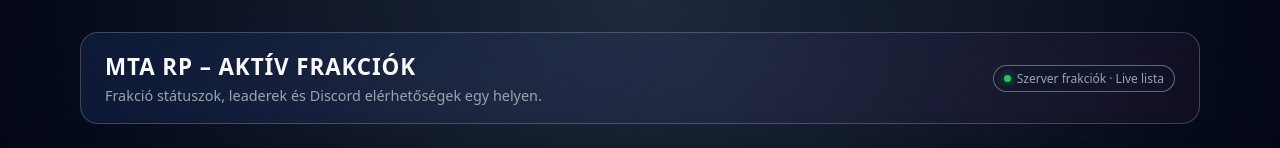
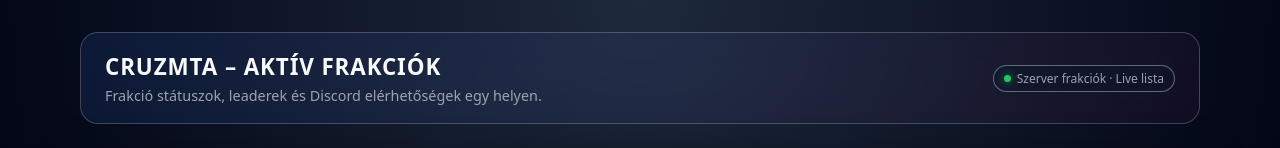
Before and after one commit to bognaar/CruzMTAFrakciok, a plain HTML site: page index.html in a window 1280 px wide. Shown: the top 148 px of the page. Drawn offline with Linux system fonts and the light colour scheme.

Commit message:
Update page title from 'MTA RP' to 'CruzMTA'

```diff
--- a/index.html
+++ b/index.html
@@ -86,7 +86,7 @@
   <main class="container">
     <header class="page-header">
       <div>
-        <div class="page-title">MTA RP – Aktív Frakciók</div>
+        <div class="page-title">CruzMTA – Aktív Frakciók</div>
         <p class="page-subtitle">Frakció státuszok, leaderek és Discord elérhetőségek egy helyen.</p>
       </div>
       <div class="badge">
```
